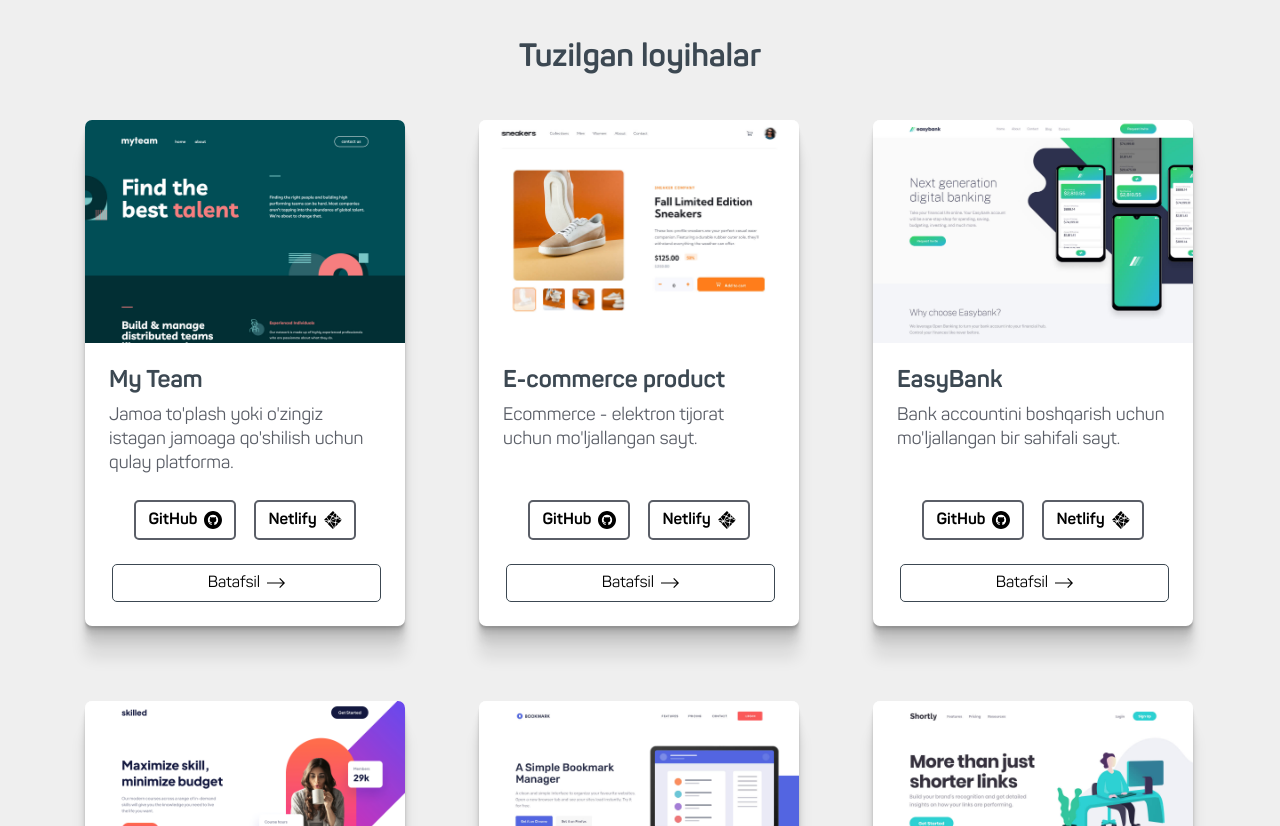
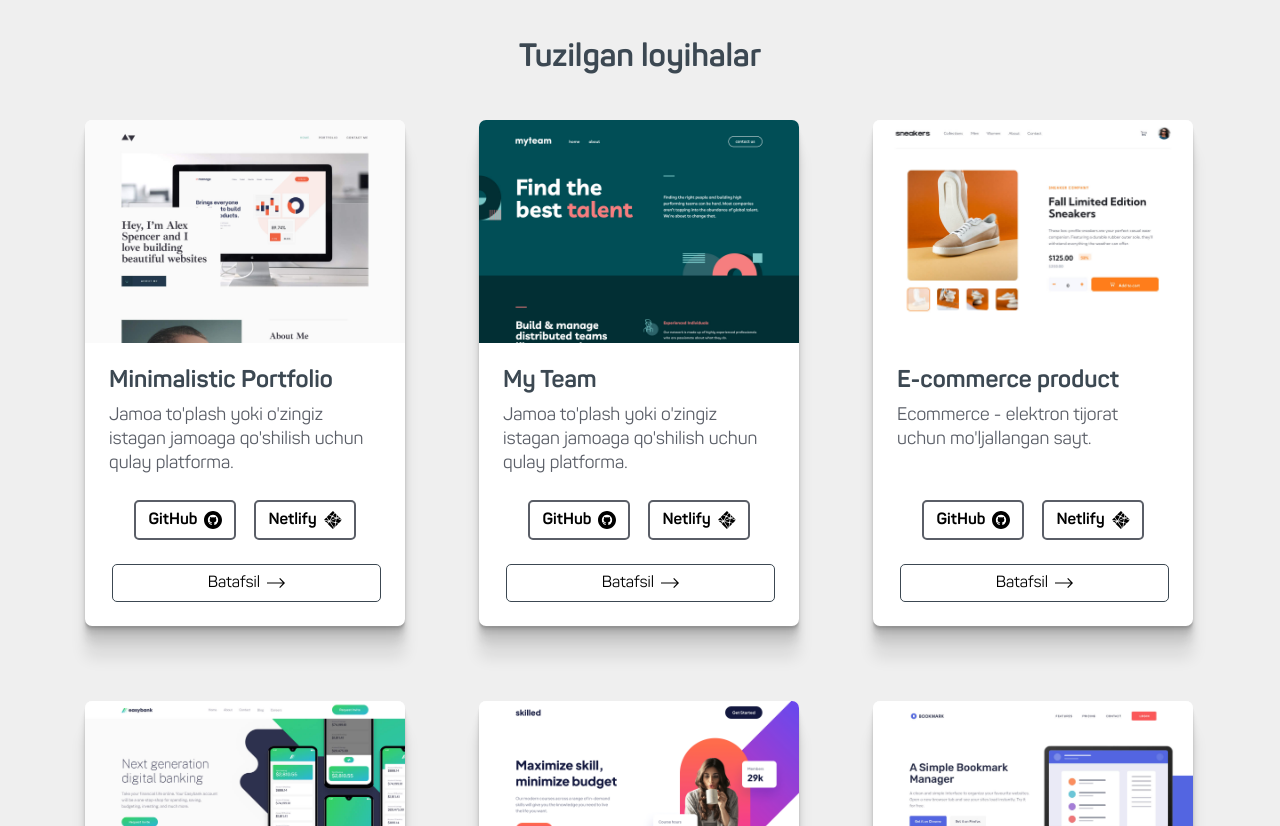
Before and after one commit to IbragimovOlimjon/Portfolio, a plain HTML site: page index.html in a window 1280 px wide. Shown: the part 560-1386 px from the top of the page. Drawn offline with nearby package versions, Linux system fonts and the light colour scheme.

Commit message:
add a new cart to the site

```diff
--- a/index.html
+++ b/index.html
@@ -46,6 +46,31 @@
                 <div class="main-info__wrapper">
                     <h2 class="main-info__title">Tuzilgan loyihalar</h2>
                     <ul class="main-info__list">
+
+                        <!-- MINIMALISTIC-PORTFOLIO -->
+                        <li class="main-info__item">
+                            <img class="main-info__img" src="img/minimalistic.jpg" alt="Photos" width="260" height="160">
+                            <div class="main-info__data">
+                                <h2 class="main-info__heading">Minimalistic Portfolio</h2>
+                                <p class="main-info__text">Jamoa to'plash yoki o'zingiz istagan jamoaga qo'shilish uchun qulay platforma.</p>
+                                <div class="main-info__links">
+                                    <a href="https://github.com/IbragimovOlimjon/019-Minimalistic-Portfolio" class="main-info__links-wrapper">
+                                        <span class="main-info__links-text">GitHub</span>
+                                        <img class="main-info__links-img" src="img/github.svg" alt="GitHub logo" width="18" height="18">
+                                    </a>
+                                    <a href="https://ibragimov-minimalistic-portfolio.netlify.app" class="main-info__links-wrapper">
+                                        <span class="main-info__links-text">Netlify</span>
+                                        <img class="main-info__links-img" src="img/netlify.svg" alt="Netlify logo" width="18" height="18">
+                                    </a>
+                                </div>
+                                <div class="main-links-info-wrapper">
+                                    <a href="myteam.html" class="main-info__links-info">
+                                        <span class="main-info__info-text">Batafsil</span>
+                                        <img class="main-info__links-img" src="img/right-arrow-svgrepo-com.svg" alt="Arrow" width="18" height="18">
+                                    </a>
+                                </div>
+                            </div>
+                        </li>
 
                         <!-- MY-TEAM -->
                         <li class="main-info__item">
```
Also changed, not shown: img/minimalistic.jpg (added).
